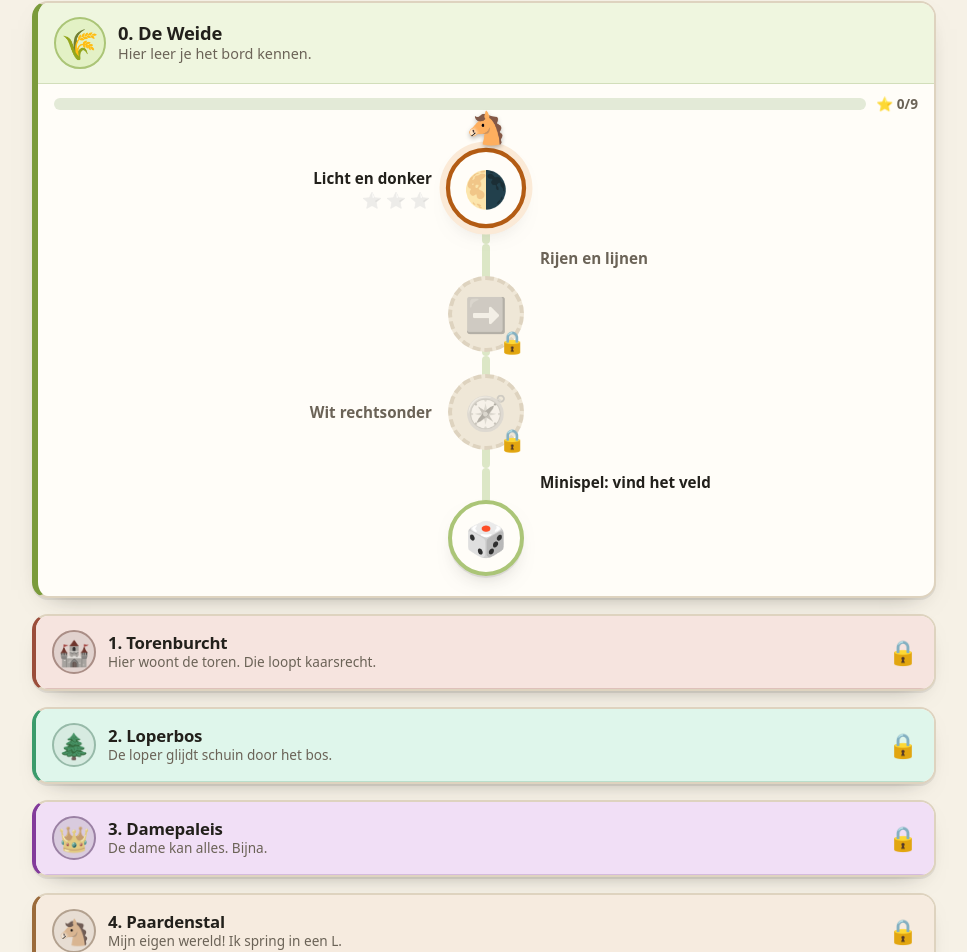
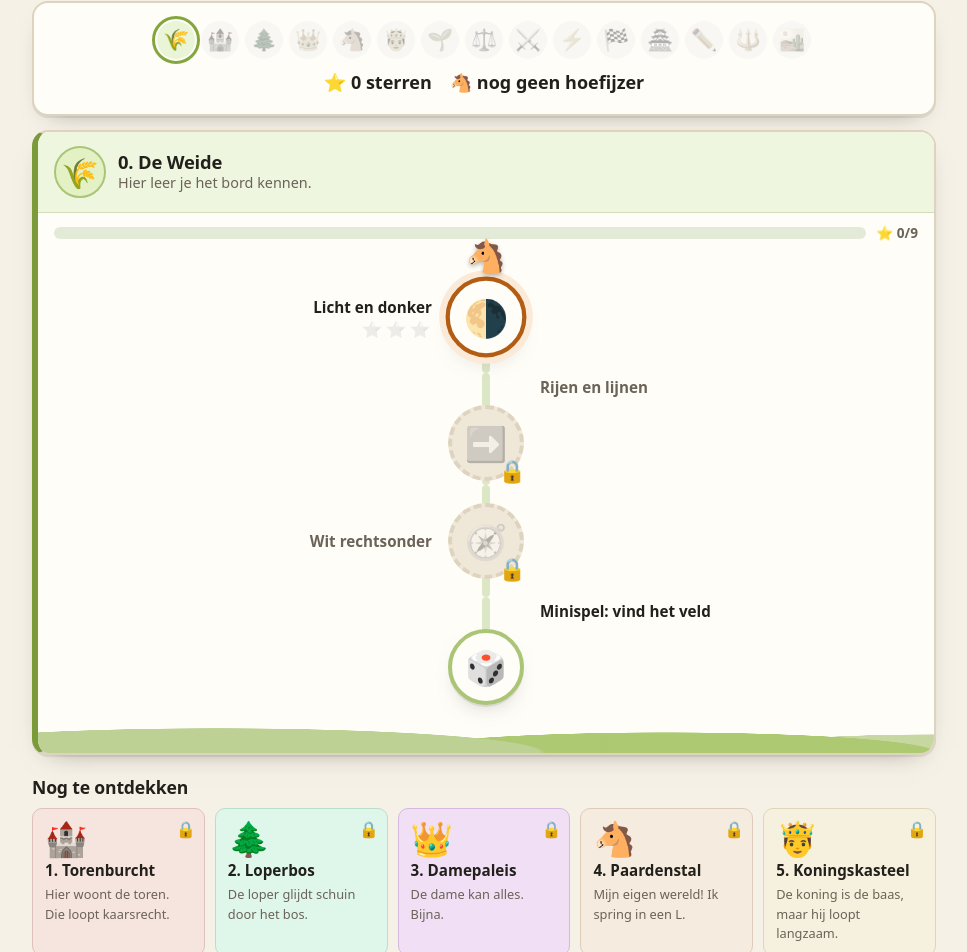
Before and after one commit to Krook88/Schaakpaardje, a Next.js app: page /kaart in a window 1280 px wide. Shown: the part 99-1051 px from the top of the page, without its empty margins (156-1123 px from the left). Built offline with nearby package versions, Linux system fonts and the light colour scheme; no server answers.

Commit message:
Wereldkaart: reis-strook, heuvels, tegels 'nog te ontdekken', afgeronde werelden ingeklapt
Co-Authored-By: Claude Opus 5.5 <noreply@anthropic.com>

```diff
--- a/src/app/kaart/Kaart.module.css
+++ b/src/app/kaart/Kaart.module.css
@@ -117,3 +117,66 @@
   :root:not([data-theme='light']) .balk { background: hsl(var(--toon) 16% 26%); }
 }
 :root[data-theme='dark'] .balk { background: hsl(var(--toon) 16% 26%); }
+
+/* ---------- Jouw reis ---------- */
+.reis { display: flex; flex-direction: column; gap: 10px; margin-bottom: 14px; }
+.reisWapens { display: flex; flex-wrap: wrap; justify-content: center; gap: 6px; }
+.reisWapen {
+  display: grid; place-items: center; width: 38px; height: 38px; border-radius: 50%;
+  font-size: 21px; background: color-mix(in srgb, var(--ink) 6%, transparent);
+  filter: grayscale(0.85); opacity: 0.45;
+}
+.reisAf { filter: none; opacity: 1; background: hsl(var(--toon) 55% 86%); }
+.reisHier {
+  filter: none; opacity: 1; background: hsl(var(--toon) 55% 90%);
+  outline: 3px solid hsl(var(--toon) 45% 45%); outline-offset: 2px;
+}
+.reisTotaal { margin: 0; display: flex; justify-content: center; gap: 18px; flex-wrap: wrap; font-weight: 700; }
+
+/* ---------- Heuvels onder een open wereld: de kaart als landschap ---------- */
+.wereld { position: relative; }
+.heuvels {
+  height: 34px; margin-top: -6px;
+  background:
+    radial-gradient(60% 120% at 20% 100%, hsl(var(--toon) 40% 70%) 60%, transparent 61%),
+    radial-gradient(50% 100% at 70% 100%, hsl(var(--toon) 45% 62%) 60%, transparent 61%),
+    radial-gradient(40% 90% at 100% 100%, hsl(var(--toon) 40% 74%) 60%, transparent 61%);
+}
+
+/* ---------- Nog te ontdekken ---------- */
+.komtNogKop { font-size: 1.1rem; margin: 0 0 10px; }
+.tegels {
+  list-style: none; margin: 0; padding: 0;
+  display: grid; gap: 10px; grid-template-columns: repeat(auto-fill, minmax(150px, 1fr));
+}
+.tegel {
+  position: relative; display: flex; flex-direction: column; gap: 4px;
+  padding: 12px; border-radius: var(--radius-sm, 12px);
+  background: hsl(var(--toon) 58% 92%);
+  border: 1px solid hsl(var(--toon) 35% 80%);
+}
+.tegelWapen { font-size: 34px; line-height: 1; }
+.tegelNaam { font-size: 0.95rem; }
+.tegelBelofte { font-size: 0.8rem; color: var(--muted); }
+.tegelSlot { position: absolute; top: 8px; right: 8px; font-size: 16px; }
+
+@media (prefers-color-scheme: dark) {
+  :root:not([data-theme='light']) .tegel { background: hsl(var(--toon) 26% 20%); border-color: hsl(var(--toon) 22% 30%); }
+  :root:not([data-theme='light']) .reisAf, :root:not([data-theme='light']) .reisHier { background: hsl(var(--toon) 25% 26%); }
+  :root:not([data-theme='light']) .heuvels {
+    background:
+      radial-gradient(60% 120% at 20% 100%, hsl(var(--toon) 25% 28%) 60%, transparent 61%),
+      radial-gradient(50% 100% at 70% 100%, hsl(var(--toon) 28% 34%) 60%, transparent 61%),
+      radial-gradient(40% 90% at 100% 100%, hsl(var(--toon) 22% 24%) 60%, transparent 61%);
+  }
+}
+:root[data-theme='dark'] .tegel { background: hsl(var(--toon) 26% 20%); border-color: hsl(var(--toon) 22% 30%); }
+:root[data-theme='dark'] .reisAf, :root[data-theme='dark'] .reisHier { background: hsl(var(--toon) 25% 26%); }
+
+/* Uitklappen: alleen zichtbaar bij een afgeronde wereld; een open wereld toont meteen het pad. */
+.uitklap > summary::-webkit-details-marker { display: none; }
+.uitklapKnop {
+  list-style: none; cursor: pointer; min-height: 48px; display: flex; align-items: center;
+  justify-content: center; font-weight: 700; color: var(--muted);
+}
+.uitklap[open] > .uitklapKnop { display: none; }
--- a/src/app/kaart/page.tsx
+++ b/src/app/kaart/page.tsx
@@ -1,11 +1,15 @@
 'use client'
 
+import { useEffect } from 'react'
 import Link from 'next/link'
 import { Kop } from '@/ui/Kop'
 import { Sterren } from '@/ui/Sterren'
 import { WERELDEN } from '@/content'
+import { DIPLOMAS } from '@/content/diplomas'
 import {
+  diplomaBehaald,
   isOntgrendeld,
+  sterrenTotaal,
   useModus,
   useToestandGeladen,
   useVoortgang,
@@ -40,6 +44,16 @@ export default function Kaart() {
   // Waar het kind gebleven is: de enige plek op de hele kaart waar Pip staat.
   const hier = volgendeOpenLes(voortgang, modus).id
 
+  // Meteen naar de plek waar Pip staat: met drie afgeronde werelden erboven moest een
+  // kind eerst ver scrollen om de volgende les te vinden.
+  useEffect(() => {
+    if (!geladen) return
+    const el = document.querySelector('[data-hier]')
+    if (el && el.getBoundingClientRect().top > window.innerHeight * 0.6) {
+      el.scrollIntoView({ block: 'center', behavior: window.matchMedia('(prefers-reduced-motion: reduce)').matches ? 'auto' : 'smooth' })
+    }
+  }, [geladen, hier])
+
   // Zonder deze pauze toont de voorgerenderde HTML alle lessen op slot, en flitst dat
   // even in beeld voordat de echte voortgang er is.
   if (!geladen) {
@@ -50,11 +64,45 @@ export default function Kaart() {
     )
   }
 
+  const isOpen = (w: (typeof WERELDEN)[number]) => w.lessen.some((les) => isOntgrendeld(les.id, voortgang, modus))
+  const dichte = WERELDEN.filter((w) => !isOpen(w))
+  const hierWereld = WERELDEN.find((w) => w.lessen.some((l) => l.id === hier))?.id
+  const hoefijzers = DIPLOMAS.filter((d) => diplomaBehaald(d.soort, voortgang))
+  const KLEUR = { brons: '🥉', zilver: '🥈', goud: '🥇' } as const
+
   return (
     <main className="page">
       <Kop titel="De kaart" terug="/" />
+      {/* Jouw reis in één oogopslag: alle wereldwapens op een rij (gehaald in kleur,
+          waar Pip staat omcirkeld), de sterren en de hoefijzers. Op de kaart zag je
+          eerst alleen de wereld waar je nu was, en daaronder veertien grijze stroken
+          (27e review: "meer een lijst dan een kaart"). */}
+      <section className={`card ${styles.reis}`} aria-label="Jouw reis">
+        <div className={styles.reisWapens}>
+          {WERELDEN.map((w) => {
+            const af = wereldIsAf(w.id, voortgang)
+            return (
+              <span
+                key={w.id}
+                className={`${styles.reisWapen} ${af ? styles.reisAf : ''} ${w.id === hierWereld ? styles.reisHier : ''}`}
+                style={{ '--toon': w.toon } as React.CSSProperties}
+                aria-label={`${w.naam}${af ? ', af' : w.id === hierWereld ? ', hier ben je' : ''}`}
+                role="img"
+              >
+                {w.emoji}
+              </span>
+            )
+          })}
+        </div>
+        <p className={styles.reisTotaal}>
+          <span>⭐ {sterrenTotaal(voortgang)} sterren</span>
+          <span aria-label={`${hoefijzers.length} hoefijzers`}>
+            {hoefijzers.length ? hoefijzers.map((d) => KLEUR[d.soort]).join(' ') : '🐴 nog geen hoefijzer'}
+          </span>
+        </p>
+      </section>
       <div className="stack">
-        {WERELDEN.map((wereld) => {
+        {WERELDEN.filter(isOpen).map((wereld) => {
           const af = wereldIsAf(wereld.id, voortgang)
           // Een wereld waarvan nog geen enkele les open is, krijgt één regel in plaats
           // van een uitgeklapte kaart met vier lessen erin.
@@ -65,33 +113,6 @@ export default function Kaart() {
           // blijft zichtbaar — het wapen, de naam, de belofte — maar het neemt geen
           // halve pagina meer in beslag. Zodra er één les opengaat, klapt de wereld
           // vanzelf helemaal open.
-          const open = wereld.lessen.some((les) => isOntgrendeld(les.id, voortgang, modus))
-          if (!open) {
-            return (
-              <section
-                key={wereld.id}
-                className={`card ${styles.wereld} ${styles.dicht}`}
-                style={{ '--toon': wereld.toon } as React.CSSProperties}
-              >
-                <div className={styles.band}>
-                  <span className={styles.wapen} aria-hidden="true">
-                    {wereld.emoji}
-                  </span>
-                  <div style={{ minWidth: 0, flex: 1 }}>
-                    <h2 style={{ fontSize: '1.05rem' }}>
-                      {wereld.nummer}. {wereld.naam}
-                    </h2>
-                    <p className="muted" style={{ fontSize: '0.85rem' }}>
-                      {wereld.belofte}
-                    </p>
-                  </div>
-                  <span aria-label="Nog op slot" style={{ fontSize: 24, flexShrink: 0 }}>
-                    🔒
-                  </span>
-                </div>
-              </section>
-            )
-          }
           // De halteplaatsen van deze wereld: eerst de lessen, dan het minispel als
           // laatste stop. Het minispel stond eronder als losse knop en werd daardoor
           // met geen mogelijkheid gevonden; op het pad is het gewoon de volgende halte.
@@ -168,6 +189,11 @@ export default function Kaart() {
                 </span>
               </div>
 
+              {/* Een wereld die af is en waar Pip niet meer staat, klapt dicht: anders
+                  stonden er drie volle paden vol sterren boven de les van vandaag. Tik
+                  op de regel en hij gaat weer open, om een les over te doen. */}
+              <details className={styles.uitklap} open={!af || wereld.id === hierWereld}>
+              <summary className={styles.uitklapKnop}>{af ? 'Lessen bekijken' : 'Lessen'}</summary>
               <div className={styles.binnen}>
               {/* Het pad: één spoor met de lessen als halteplaatsen erop, en Pip op de
                   plek waar het kind gebleven is. Zie Pad.module.css voor waarom het
@@ -204,6 +230,7 @@ export default function Kaart() {
                     <li
                       key={halte.id}
                       className={`${pad.knoop} ${halte.af ? pad.gelopen : ''}`}
+                      data-hier={halte.jij ? '' : undefined}
                     >
                       <div className={`${pad.bij} ${links ? pad.links : pad.rechts}`}>
                         <span className={`${pad.titel} ${halte.open ? '' : pad.dichtTekst}`}>
@@ -243,10 +270,39 @@ export default function Kaart() {
                 </Link>
               )}
               </div>
+              </details>
+              <div className={styles.heuvels} aria-hidden="true" />
             </section>
           )
         })}
       </div>
+
+      {/* Wat nog komt: als tegels in de kleur van hun wereld, niet als grijze muur van
+          slotjes. Wat komt gaat moet lonken. Op een telefoon twee naast elkaar, op een
+          computer drie of vier, zodat de kaart niet 6.000 pixels lang wordt. */}
+      {dichte.length > 0 && (
+        <section aria-labelledby="komt-nog" style={{ marginTop: 22 }}>
+          <h2 id="komt-nog" className={styles.komtNogKop}>
+            Nog te ontdekken
+          </h2>
+          <ul className={styles.tegels}>
+            {dichte.map((w) => (
+              <li key={w.id} className={styles.tegel} style={{ '--toon': w.toon } as React.CSSProperties}>
+                <span className={styles.tegelWapen} aria-hidden="true">
+                  {w.emoji}
+                </span>
+                <strong className={styles.tegelNaam}>
+                  {w.nummer}. {w.naam}
+                </strong>
+                <span className={styles.tegelBelofte}>{w.belofte}</span>
+                <span className={styles.tegelSlot} aria-label="Nog op slot">
+                  🔒
+                </span>
+              </li>
+            ))}
+          </ul>
+        </section>
+      )}
     </main>
   )
 }
```
Also changed, not shown: scripts/doorloop.mjs (+29 -0 lines), 3 other files (tests, documents, lock files or other folders).
